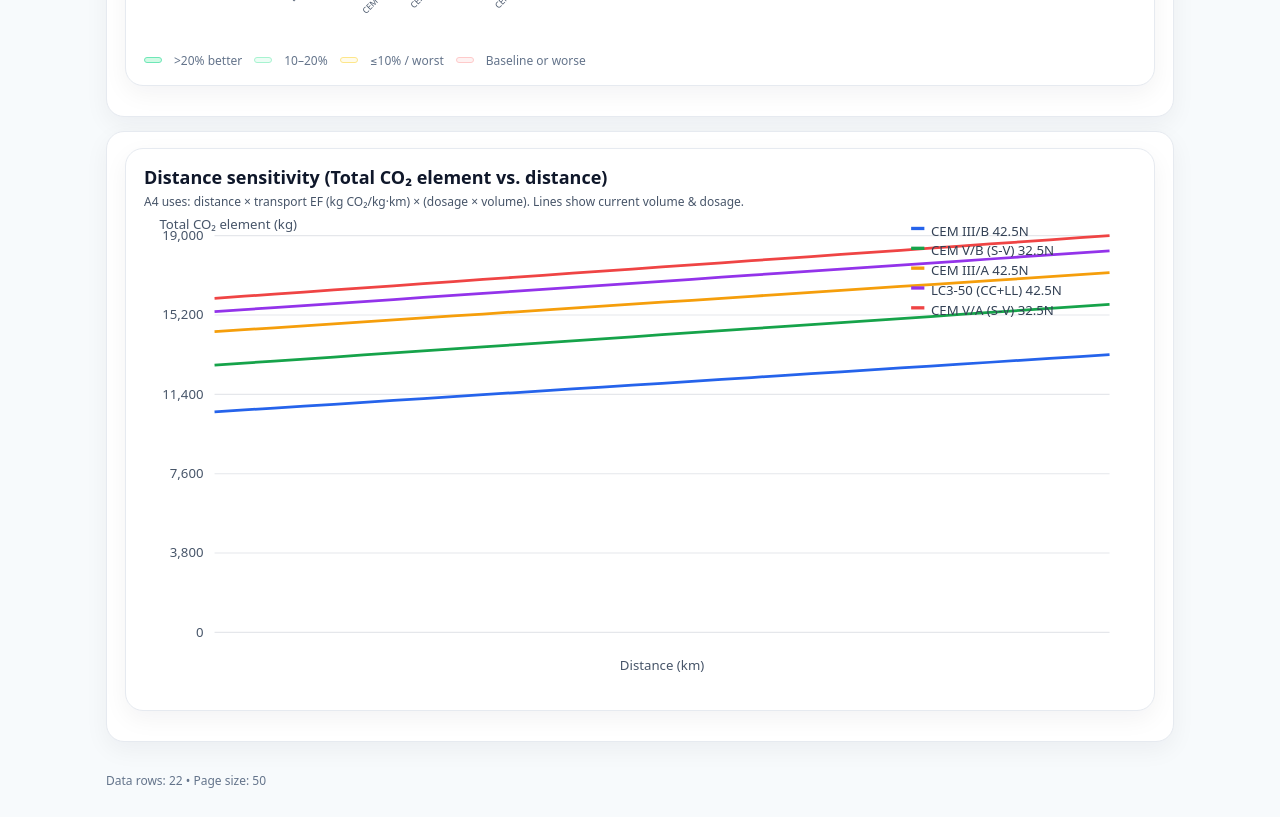
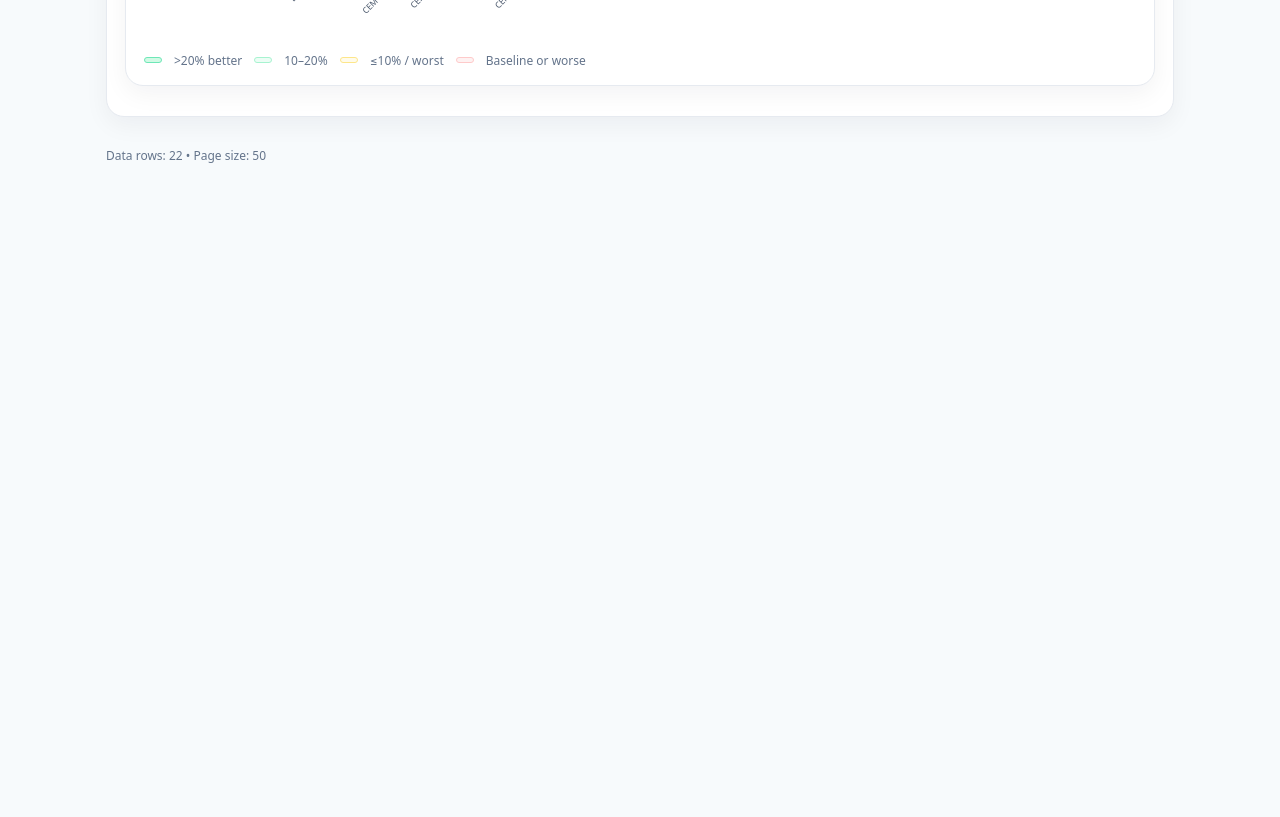
Before and after one commit to MarioSorgente/cement-lca, a Next.js app: page / in a window 1280 px wide. Shown: the part 3460-4277 px from the top of the page. After the commit the page ends 3652 px from the top, so only its background shows below. Built offline with nearby package versions, Linux system fonts and the light colour scheme.

Commit message:
Update index.tsx

```diff
--- a/pages/index.tsx
+++ b/pages/index.tsx
@@ -7,7 +7,7 @@ import ResultsTable from '../components/ResultsTable'
 import BarChart from '../components/BarChart'
 import ComparePanel from '../components/ComparePanel'
 import CompareFab from '../components/CompareFab'
-import DistanceSensitivityChart from '../components/DistanceSensitivityChart'
+
 
 
 import {
@@ -264,17 +264,6 @@ const Home: NextPage = () => {
   />
 </div>
 
-{/* NEW: Distance sensitivity chart */}
-<div className="card" style={{ marginTop: 12 }}>
-  <DistanceSensitivityChart
-    rows={rowsSorted}
-    inputs={inputs}
-    comparedIds={comparedIds}
-    // maxKm={300} // optional knob
-  />
-</div>
-
-
       <CompareFab
         items={comparedItems}
         onOpen={() => setCmpOpen(true)}
```
